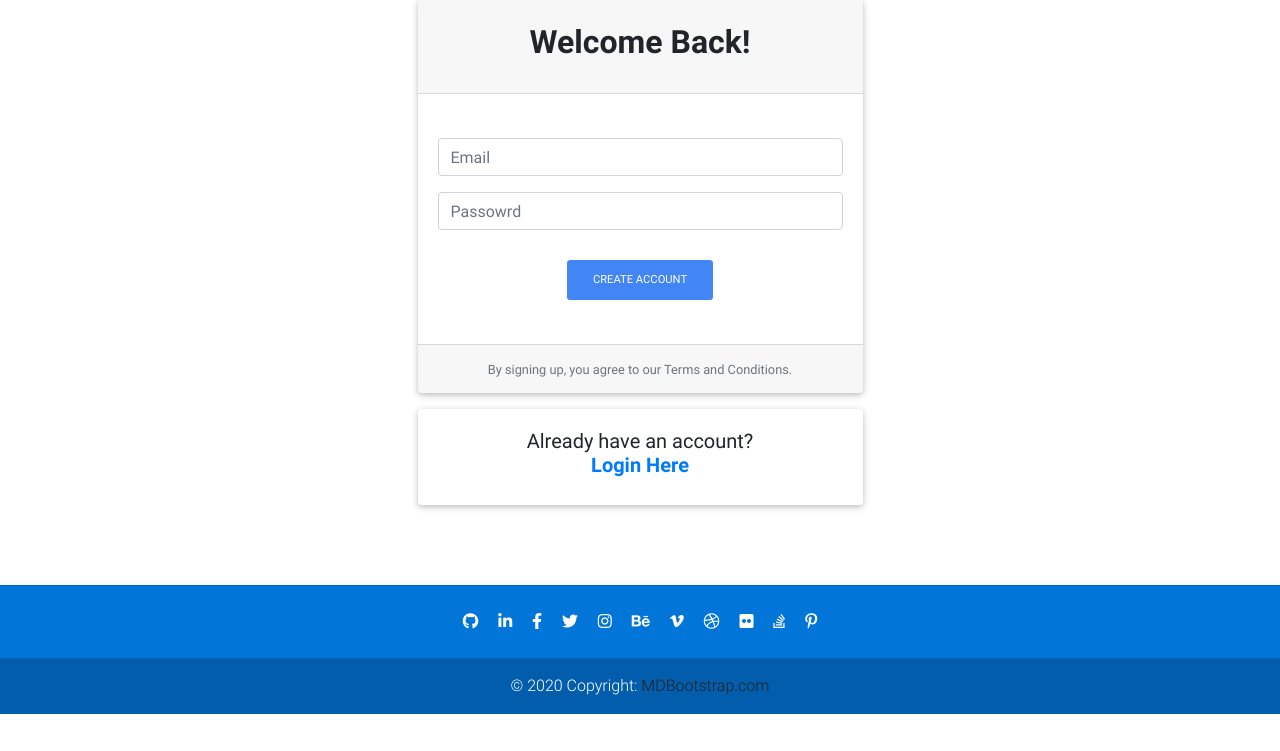
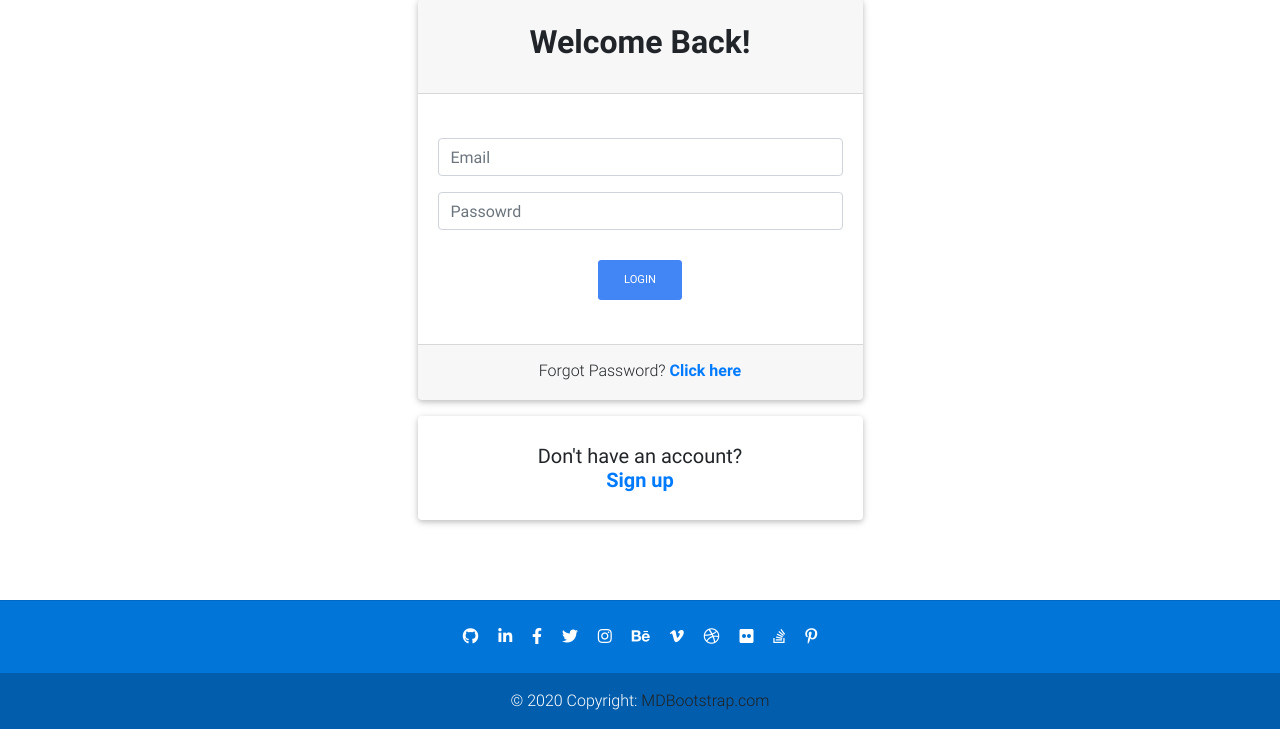
Before and after one commit to shahjalalhazari/Eshop-E-Commerce-Site, a Django app: page /login/ in a window 1280 px wide. Shown: the part 129-880 px from the top of the page. Run offline with Django 3.2, Linux system fonts and the light colour scheme; some libraries are stand-ins or nearby versions.

Commit message:
Login system added

```diff
--- a/Account/urls.py
+++ b/Account/urls.py
@@ -10,5 +10,6 @@ urlpatterns = [
     path('signup/', views.SignupView.as_view(), name='signup'),
     path('activate/<uid>/<token>/', views.activate, name='activate'),
     path('login/', views.login_page, name='login'),
+    path('user-login/', views.user_login, name='user_login'),
     path('logout/', views.logout_user, name='logout'),
 ]
--- a/Account/views.py
+++ b/Account/views.py
@@ -1,5 +1,3 @@
-#FOR EMAIL VALIDATION
-import validate_email
 #FOR EMAIL ACTIVATION
 from django.contrib.sites.shortcuts import get_current_site
 from django.template.loader import render_to_string
@@ -25,9 +23,6 @@ class SignupView(View):
     def post(self, request):
         context={'data': 'request.POST', 'has_error': False}
         email = request.POST.get('email')
-        if not validate_email(email, check_mx=True): #check is this email valid or not
-            messages.add_message(request, messages.WARNING, "Please enter a valid email")
-            context['has_error'] = True
         if User.objects.filter(email=email).exists(): #is email exists or not
             messages.add_message(request, messages.WARNING, "Email is taken. Please log in")
             context['has_error'] = True
@@ -77,6 +72,22 @@ def activate(request, uid, token):
 def login_page(request):
     return render(request, 'Account/login.html', {})
 
+def user_login(request):
+    if request.method == "POST":
+        email = request.POST.get("email")
+        password = request.POST.get("password")
+        user = authenticate(username=email, password=password)
+        try:
+            user = get_object_or_404(User, pk=user.id)
+            if user is not None:
+                login(request, user)
+                messages.info(request, "You're logged in!")
+                return redirect('account:home')
+        except UserDoseNotExists:
+            messages.error(request, "Invalid user. Please sign up.")
+            return redirect("account:login")
+
+
 
 def index(request):
     return render(request, 'Store/index.html', {})
--- a/templates/Account/login.html
+++ b/templates/Account/login.html
@@ -16,30 +16,28 @@
                         <h2>Welcome Back!</h2>
                     </div>
                     <div class="card-body">
-                        <form method="POST" action="{% url 'account:signup' %}" class="pt-4 pb-4">
+                        <form method="POST" action="{% url 'account:user_login' %}" class="pt-4 pb-4">
                             {% csrf_token %}
                             <div class="form-group">
-                                <input class="form-control" type="email" name="email" value="{{ data.email }}" placeholder="Email">
+                                <input class="form-control" type="email" name="email" value="{{ data.email }}" required placeholder="Email">
                             </div>
                             <div class="form-group">
-                                <input class="form-control" type="password" name="password1" placeholder="Passowrd">
+                                <input class="form-control" type="password" name="password" required placeholder="Passowrd">
                             </div>
                             <div class="button">
-                                <input type="submit" class="btn btn-primary btn-md btn-block" value="Create Account">
+                                <input type="submit" class="btn btn-primary btn-md btn-block" value="Login">
                             </div>
                         </form>
                     </div>
                     <div class="card-footer text-center">
-                        <small class="py-3 text-muted">
-                            By signing up, you agree to our Terms and Conditions.
-                        </small>
+                        <h6 class="mt-1">Forgot Password? <a href="#">Click here</a></h6>
                     </div>
                 </div>
                 <div class="card mt-3 text-center">
-                    <div class="card-body">
-                        <h5>Already have an account?
+                    <div class="card-body mt-2">
+                        <h5>Don't have an account?
                             <br>
-                            <a href="#" style="font-weight:800; padding-top:10px;">Login Here</a>
+                            <a href="{% url 'account:signup' %}">Sign up</a>
                         </h5>
                     </div>
                 </div>
--- a/templates/base.html
+++ b/templates/base.html
@@ -24,6 +24,13 @@
     text-align: center;
     margin-top: 30px;
   }
+  .card-body h5 a {
+    font-weight: 800;
+    padding-top:20px;
+  }
+  .card-footer h6 a{
+    font-weight: 600;
+  }
   .product-cart img{
     height: 250px;
   }
@@ -37,8 +44,8 @@
   <main style="margin: 80px 0px;">
     <div class="container">
       <!-- messages -->
-      <div class="messages container mt-2">
-        {% if messages %}
+      {% if messages %}
+        <div class="messages container mt-2">
           {% for message in messages %}
             <div {% if message.tags %} class="alert alert-{{message.tags}}" {% endif %} role="alert">
               {{ message }}
@@ -47,8 +54,8 @@
               </button>
             </div>
           {% endfor %}
-        {% endif %}
-      </div>
+        </div>
+      {% endif %}
       <!-- messages -->
 
       <!--Content-->
--- a/templates/navbar.html
+++ b/templates/navbar.html
@@ -24,7 +24,7 @@
                     <a class="nav-link waves-effect" href="{% url 'account:signup' %}">Signup</a>
                 </li>
                 <li class="nav-item">
-                    <a class="nav-link waves-effect" href="#">Login</a>
+                    <a class="nav-link waves-effect" href="{% url 'account:login' %}">Login</a>
                 </li>
                 <li class="nav-item">
                     <a class="nav-link waves-effect" href="{% url 'account:logout' %}">Logout</a>
```
Also changed, not shown: Account/forms.py (deleted, +0 -12 lines), templates/Account/signup.html (+8 -8 lines), db.sqlite3.
